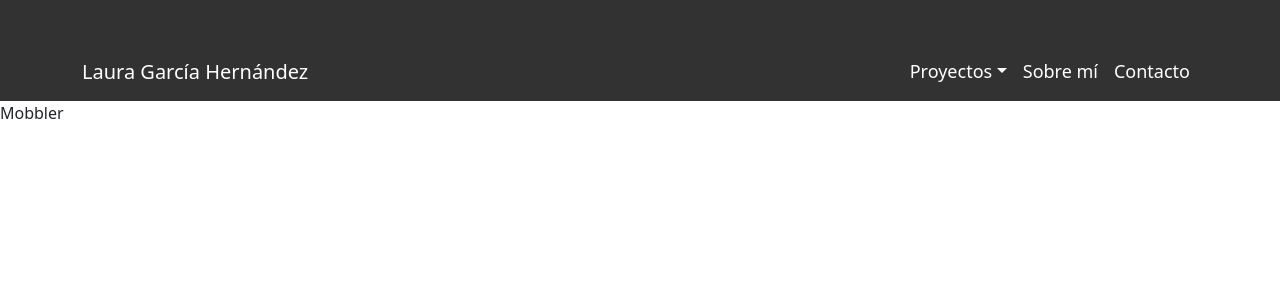
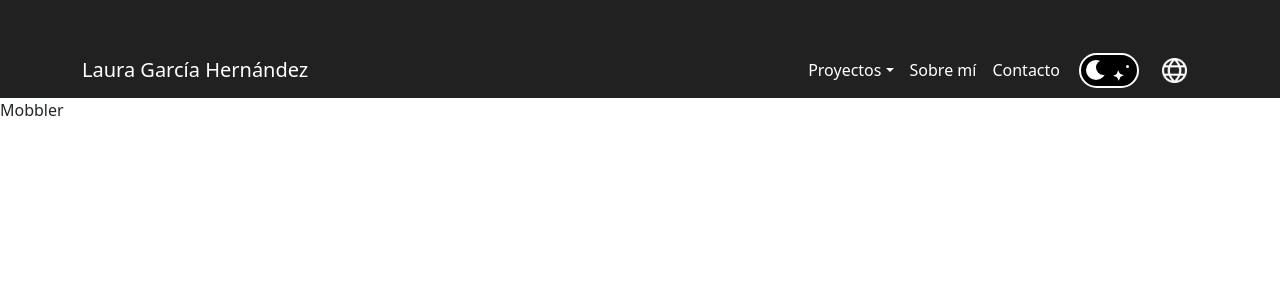
Before and after one commit to lauragh/portfolio, a React (Create React App) app: page /portfolio/projects/mobbler in a window 1280 px wide. Shown: the top 300 px of the page. Built offline with nearby package versions, Linux system fonts and the light colour scheme.

Commit message:
switch button theme done - no animation

```diff
--- a/src/components/App.css
+++ b/src/components/App.css
@@ -1,5 +1,5 @@
 #dark {
-    background-color: #323232;
+    background-color: #212122;
 }
 
 #light {
@@ -7,7 +7,7 @@
 }
 
 .lightColorText {
-    color: white ;
+    color: white !important;
 }
 
 .lightColorText > a {
@@ -15,13 +15,115 @@
 }
 
 .darkColorText {
-    color: black ;
+    color: black !important;
 }
 
 .darkColorText > a {
-    color: white !important;
+    color: black !important;
 }
 
-#changeTheme {
-    float: right;
+.switchButtonDark {
+    background-color: black;
+    height: 35px;
+    width: 60px;
+    border: 2px solid white;
+    border-radius: 30px;
+    display: flex;
+    cursor: pointer;
+
 }
+
+.switchButtonLight {
+    background-color: #89B0FF;
+    height: 35px;
+    width: 60px;
+    border: 2px solid #89B0FF;
+    border-radius: 30px;
+    display: flex;
+    cursor: pointer;
+}
+
+
+.switchButtonLeft{
+    height: 20px;
+    width: 20px;
+    background-color: white;
+    border-radius: 20px;
+    margin: 5px;
+}
+
+.switchButtonRight{
+    height: 20px;
+    width: 20px;
+    background-color: rgb(255, 255, 162);
+    border-radius: 20px;
+    margin: 5px 5px 5px 30px;
+}
+
+.moon{
+    position: absolute;
+    height: 15px;
+    width: 15px;
+    background-color: black;
+    border-radius: 20px;
+    margin: 0px 10px;
+    z-index: 3;
+}
+
+.stars{
+    height: 3px;
+    width: 3px;
+    background-color: white;
+    border-radius: 20px;
+    margin: 5px 5px 5px 40px;
+}
+
+.four-pointed-star {
+    width: 5px;
+    font-size:12em;
+    margin: 5px 5px 5px 30px;
+
+}
+
+.four-pointed-star:before {
+content:"";
+position:absolute;
+background-color: white;
+width:5px;
+height:5px;
+transform:rotate(-45deg) skewX(22.5deg) skewY(22.5deg);
+}
+
+.four-pointed-star:after {
+content:"";
+position:absolute;
+background-color: white;
+width:5px;
+height:5px;
+transform:rotate(45deg) skewX(22.5deg) skewY(22.5deg);
+}
+
+.icon {
+    width: 25px;
+    height: 25px;
+    filter: brightness(0) invert(1);
+    cursor: pointer;
+    align-self: center;
+}
+
+.iconsNavBar{
+    width: 130px;
+    display: flex;
+    justify-content: space-around;
+    align-self: center;
+}
+
+.navbar-collapse {
+    flex-basis: 100%;
+    flex-grow: 0 !important;
+    align-items: center;
+}
+
+.nav-link{
+    font-size: 18px ;
+}
--- a/src/components/App.js
+++ b/src/components/App.js
@@ -1,33 +1,58 @@
 import {React, createContext, useState} from 'react';
-import NavBar from '../shared/components/NavBar';
 import About from './About';
 import Contact from './Contact';
 import Mobbler from './Mobbler';
 import NotFoundPage from './NotFoundPage';
 import './App.css';
 import {BrowserRouter, Routes, Route} from "react-router-dom";
-import BootstrapSwitchButton from 'bootstrap-switch-button-react'
-
+import {Container, Nav, Navbar, NavDropdown} from 'react-bootstrap';
+import 'bootstrap/dist/css/bootstrap.css';
+import {Link} from "react-router-dom";
 export const ThemeContext = createContext(null);
 
-function App() {
+export default function App() {
     const [theme, setTheme] = useState("dark");
 
     const toggleTheme = () => {
         setTheme((currentTheme) => (currentTheme === "light" ? "dark" : "light"));
     };
 
+    console.log(theme);
+
     return (
         <ThemeContext.Provider value={{theme, toggleTheme}}>
             <BrowserRouter>
-                    <NavBar id={theme} />
-                    {/* <BootstrapSwitchButton
-                    checked={theme === "dark"}
-                    onlabel='Dark'
-                    offlabel='Light'
-                    onChange={toggleTheme}
-                    style={{float: 'right'}}
-                    /> */}
+                <Navbar id={theme} style={{paddingTop: '50px'}} expand="lg">
+                <Container>
+                <Navbar.Brand className={theme === "light" ? "darkColorText" : "lightColorText"} href="/portfolio">Laura García Hernández</Navbar.Brand>
+                <Navbar.Toggle aria-controls="basic-navbar-nav" />
+                <Navbar.Collapse id="basic-navbar-nav">
+                    <Nav className="me-auto">
+                    <NavDropdown className={theme === "light" ? "darkColorText" : "lightColorText"}  title="Proyectos" id="basic-nav-dropdown">
+                        <NavDropdown.Item href="/portfolio/projects/mobbler">Mobbler</NavDropdown.Item>
+                        {/* <NavDropdown.Divider /> */}
+                        <NavDropdown.Item href="#action/3.4">Rain of</NavDropdown.Item>
+                    </NavDropdown>
+                    <Link to="/portfolio/about" className={theme === "light" ? "darkColorText nav-link " : "lightColorText nav-link"}>Sobre mí</Link>
+                    <Link to="/portfolio/contact" className={theme === "light" ? "darkColorText nav-link " : "lightColorText nav-link"}>Contacto</Link>
+                    <div className="iconsNavBar">
+                        <div onClick={toggleTheme}  className={theme === "dark" ? "switchButtonDark" : "switchButtonLight"}>
+                            {theme==="dark" ?
+                            <div className="switchButtonLeft">
+                                <div className="moon"></div>
+                                <div className="stars"></div>
+                                <div className="four-pointed-star"></div>
+                            </div>
+                            :
+                            <div className="switchButtonRight"></div>}
+                        </div>
+                        <img alt="idioma" class="icon" src={require("../assets/globo.png")}/>
+                    </div>
+                    </Nav>
+                </Navbar.Collapse>
+                </Container>
+                </Navbar>
+
                     <Routes>
                         <Route path="/portfolio" />
                         <Route path="/portfolio/projects/mobbler"  element={<Mobbler/>}/>
@@ -40,5 +65,3 @@ function App() {
 
     );
   }
-
-export default App;
--- a/src/shared/components/NavBar.css
+++ /dev/null
@@ -1,9 +0,0 @@
-.navbar-collapse {
-    flex-basis: 100%;
-    flex-grow: 0 !important;
-    align-items: center;
-}
-
-.nav-link{
-    font-size: 18px ;
-}
--- a/src/shared/components/NavBar.js
+++ /dev/null
@@ -1,27 +0,0 @@
-import React from 'react';
-import {Container, Nav, Navbar, NavDropdown} from 'react-bootstrap';
-import 'bootstrap/dist/css/bootstrap.css';
-import './NavBar.css';
-import {Link} from "react-router-dom";
-
-export default function NavBar(props) {
-    return (
-        <Navbar id={props.id} style={{paddingTop: '50px'}} expand="lg">
-            <Container>
-            <Navbar.Brand className={props.id === "light" ? "darkColorText" : "lightColorText"} href="/portfolio">Laura García Hernández</Navbar.Brand>
-            <Navbar.Toggle aria-controls="basic-navbar-nav" />
-            <Navbar.Collapse id="basic-navbar-nav">
-                <Nav className="me-auto">
-                <NavDropdown className={props.id === "light" ? "darkColorText" : "lightColorText"}  title="Proyectos" id="basic-nav-dropdown">
-                    <NavDropdown.Item href="/portfolio/projects/mobbler">Mobbler</NavDropdown.Item>
-                    {/* <NavDropdown.Divider /> */}
-                    <NavDropdown.Item href="#action/3.4">Rain of</NavDropdown.Item>
-                </NavDropdown>
-                <Link to="/portfolio/about" className={props.id === "light" ? "darkColorText nav-link " : "lightColorText nav-link"}>Sobre mí</Link>
-                <Link to="/portfolio/contact" className={props.id === "light" ? "darkColorText nav-link " : "lightColorText nav-link"}>Contacto</Link>
-                </Nav>
-            </Navbar.Collapse>
-            </Container>
-        </Navbar>
-    )
-}
```
Also changed, not shown: src/assets/globo.png (added).
